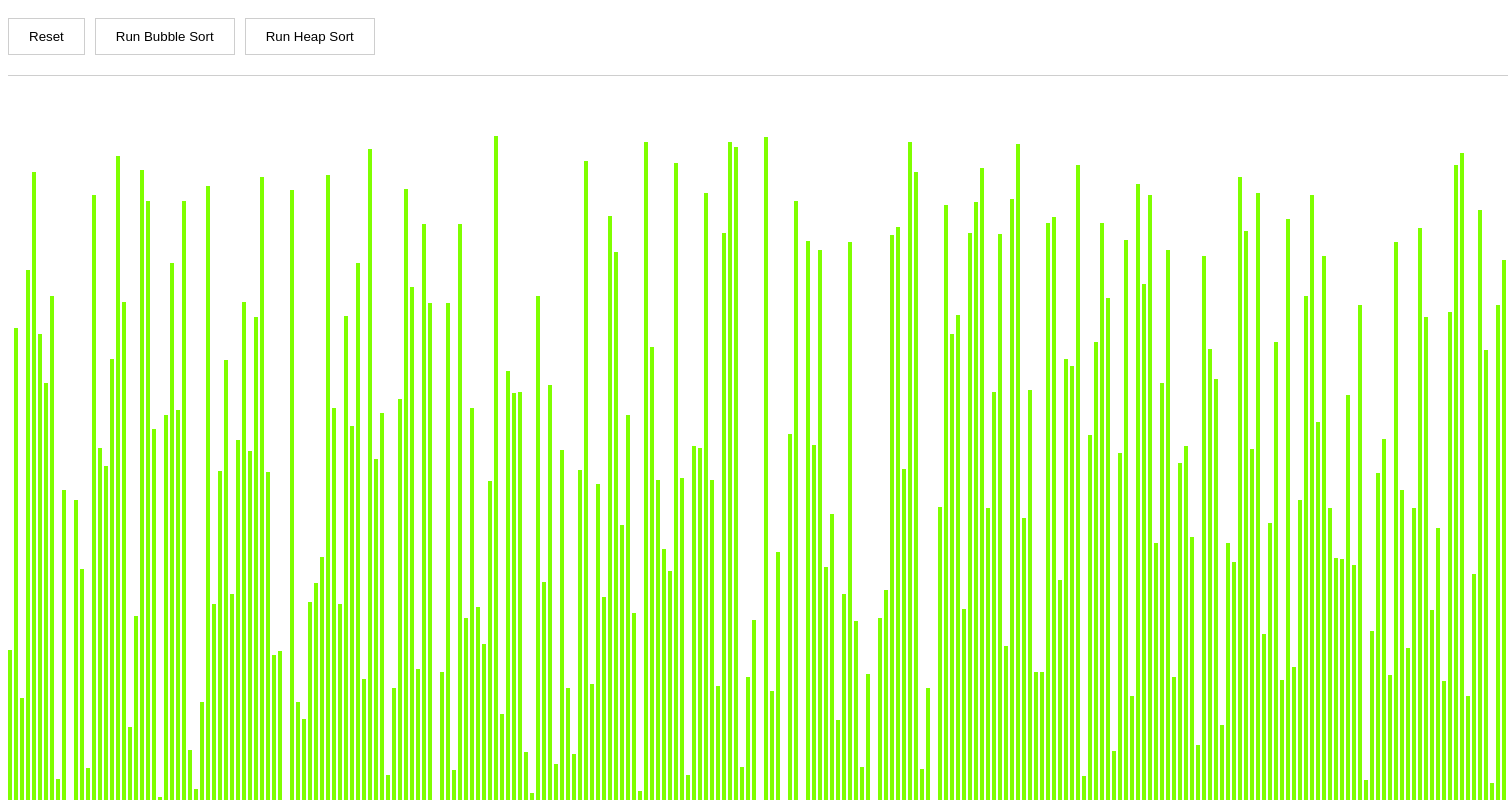
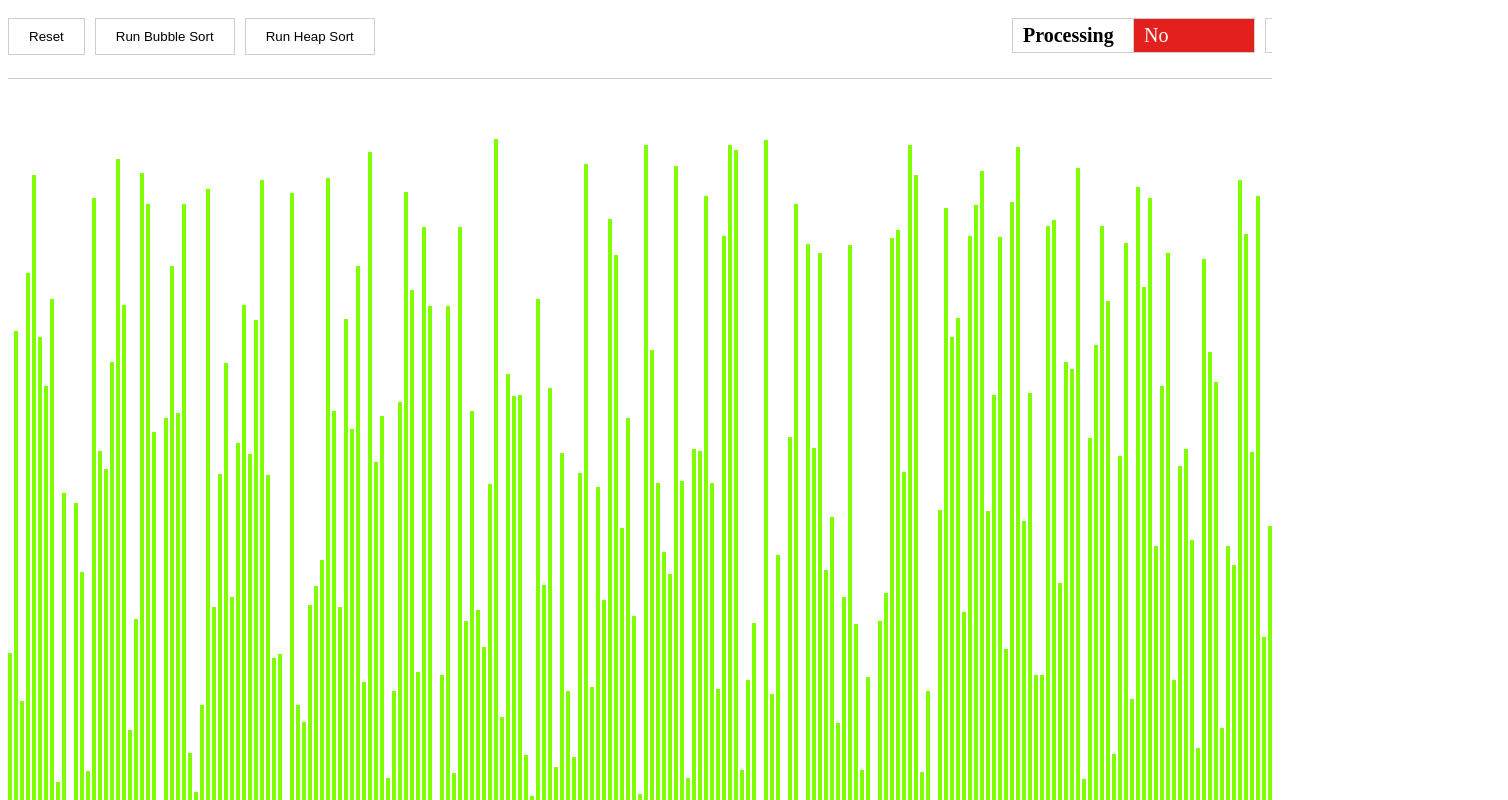
Before and after one commit to saiat3/vue-sorting-visualizer, a Vue app: page / in a window 1280 px wide. Shown: the top 800 px of the page, 1508 px wide, since content can reach past the window. Built offline with nearby package versions, Linux system fonts and the light colour scheme.

Commit message:
Add state visual representations

```diff
--- a/src/App.vue
+++ b/src/App.vue
@@ -16,4 +16,7 @@ export default {
 </script>
 
 <style>
+  #app {
+    overflow: overlay;
+  }
 </style>
--- a/src/components/SortingVisualizer.vue
+++ b/src/components/SortingVisualizer.vue
@@ -2,8 +2,31 @@
   <div class="sort-visualizer">
     <div class="buttons-placeholder">
       <button class="btn" :disabled="isSorting" @click="resetArray">Reset</button>
-      <button class="btn" :disabled="isSorting" @click="bubbleSort">Run Bubble Sort</button>
-      <button class="btn" :disabled="isSorting" @click="heapSort">Run Heap Sort</button>
+      <button class="btn" :disabled="isSorting || isSorted" @click="bubbleSort">Run Bubble Sort</button>
+      <button class="btn" :disabled="isSorting || isSorted" @click="heapSort">Run Heap Sort</button>
+
+      <div class="status-placeholder">
+        <table>
+          <tr>
+            <td>
+              Processing
+            </td>
+            <td :class="{'processing': isSorting, 'not-processing': !isSorting}">
+              {{isSorting ? 'Yes' : 'No'}}
+            </td>
+          </tr>
+        </table>
+        <table>
+          <tr>
+            <td>State</td>
+            <td :class="{'sorted': isSorted, 'unsorted': !isSorted}">
+              {{isSorted ? 'Sorted' : 'Unsorted'}}
+            </td>
+          </tr>
+        </table>
+      </div>
+
+      <div style="clear: both"></div>
     </div>
     <div class="bar-container">
       <div class="bar"
@@ -21,14 +44,15 @@
   import HeapSort from "../services/HeapSort";
 
   const MAIN_BG_COLOR = 'chartreuse';
-  const SECONDARY_BG_COLOR = 'red';
+  const SECONDARY_BG_COLOR = '#e2201d';
 
   export default {
     name: 'SortingVisualizer',
     data() {
       return {
         array: [],
-        isSorting: false
+        isSorting: false,
+        isSorted: false
       }
     },
     methods: {
@@ -38,6 +62,7 @@
           tmpArr.push(this.randomIntFromInterval(5, 1000));
         }
         this.array = [...tmpArr];
+        this.isSorted = false;
       },
       randomIntFromInterval(max, min) {
         return Math.floor(Math.random() * (max - min + 1) + min);
@@ -51,18 +76,34 @@
         })
       },
       bubbleSort() {
+        this.isSorting = true;
+        let maxCounter = 0;
+
         BubbleSort.$on('onItemSwap', (data) => {
+          // Save max counter to afterwards enable input fields
+          if (data.counter > maxCounter) {
+            maxCounter = data.counter;
+          }
+
           setTimeout(() => {
             this.resetBackgroundColors();
             this.changeBarColor(SECONDARY_BG_COLOR, data.second.index);
             this.array[data.first.index] = data.first.value;
             this.array[data.second.index] = data.second.value;
             this.array = [...this.array];
+
             setTimeout(() => {
               this.resetBackgroundColors();
             }, 5);
-          }, data.counter / 10)
+
+            if (data.counter === maxCounter) {
+              this.isSorting = false;
+              this.isSorted = true;
+            }
+
+          }, data.counter);
         });
+
         BubbleSort.run(this.array);
       },
       heapSort() {
@@ -85,6 +126,7 @@
 
             if (data.isLast) {
               this.isSorting = false;
+              this.isSorted = true;
             }
           }, counter * 2)
         });
@@ -100,9 +142,11 @@
 <style lang="scss" scoped>
 
   .sort-visualizer {
+    width: 1500px;
+    margin: 0 auto;
+
     .buttons-placeholder {
       margin: auto;
-      width: 1500px;
       padding-bottom: 20px;
       padding-top: 10px;
       border-bottom: 1px solid #cecece;
@@ -123,6 +167,7 @@
 
         &[disabled] {
           background-color: #ebebeb;
+
           &:hover {
             color: rgb(128, 128, 128);
             border: 1px solid #cecece;
@@ -132,11 +177,46 @@
       }
     }
 
+    .status-placeholder {
+      display: inline-block;
+      font-size: 20px;
+      float: right;
+
+      table {
+        border-collapse: collapse;
+        display: inline-block;
+
+        &:first-child {
+          margin-right: 10px;
+        }
+
+        td {
+          font-weight: 500;
+          width: 100px;
+
+          &:first-child {
+            font-weight: 800;
+          }
+
+          &.unsorted, &.not-processing {
+            background-color: #e2201d;
+            color: #ffffff;
+          }
+
+          &.sorted, &.processing {
+            background-color: chartreuse;
+          }
+
+          padding: 5px 10px;
+          border: 1px solid #cecece;
+        }
+      }
+    }
+
     .bar-container {
       margin: auto;
       margin-top: 60px;
       border-bottom: 1px solid #cecece;
-      width: 1500px;
       text-align: center;
 
       .bar {
--- a/src/services/HeapSort.js
+++ b/src/services/HeapSort.js
@@ -3,37 +3,36 @@ import Vue from "vue";
 export default new Vue({
   methods: {
     run(arr) {
-      this.heapSort(arr);
+      this.heapSort([...arr]);
     },
     heapSort(arr) {
-      let array = [...arr];
 
-      this.buildMaxHeap(array);
-      let end = array.length - 1;
+      this.buildMaxHeap(arr);
+      let end = arr.length - 1;
 
       while (end > 0) {
 
-        let temp = array[end];
-        array[end] = array[0];
-        array[0] = temp;
+        let temp = arr[end];
+        arr[end] = arr[0];
+        arr[0] = temp;
 
         this.$emit('onValueSwap', {
           first: {
             index: 0,
-            value: array[0]
+            value: arr[0]
           },
           second: {
             index: end,
-            value: array[end]
+            value: arr[end]
           },
           isLast: end === 1
         });
 
-        this.siftDown(array, 0, end);
+        this.siftDown(arr, 0, end);
         end--;
       }
 
-      return array;
+      return arr;
     },
     buildMaxHeap(arr) {
       let currentIndex = Math.floor(arr.length / 2);
```
